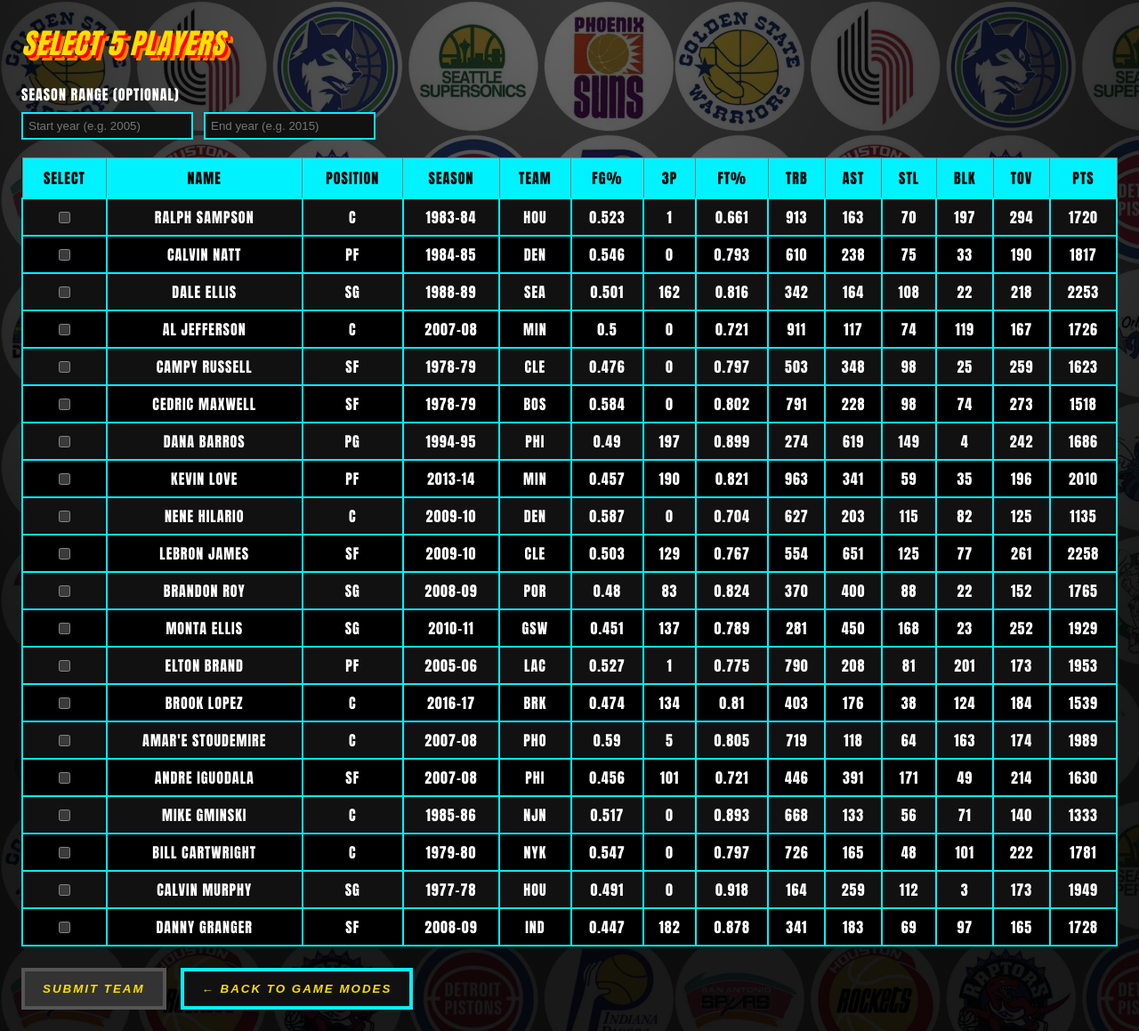
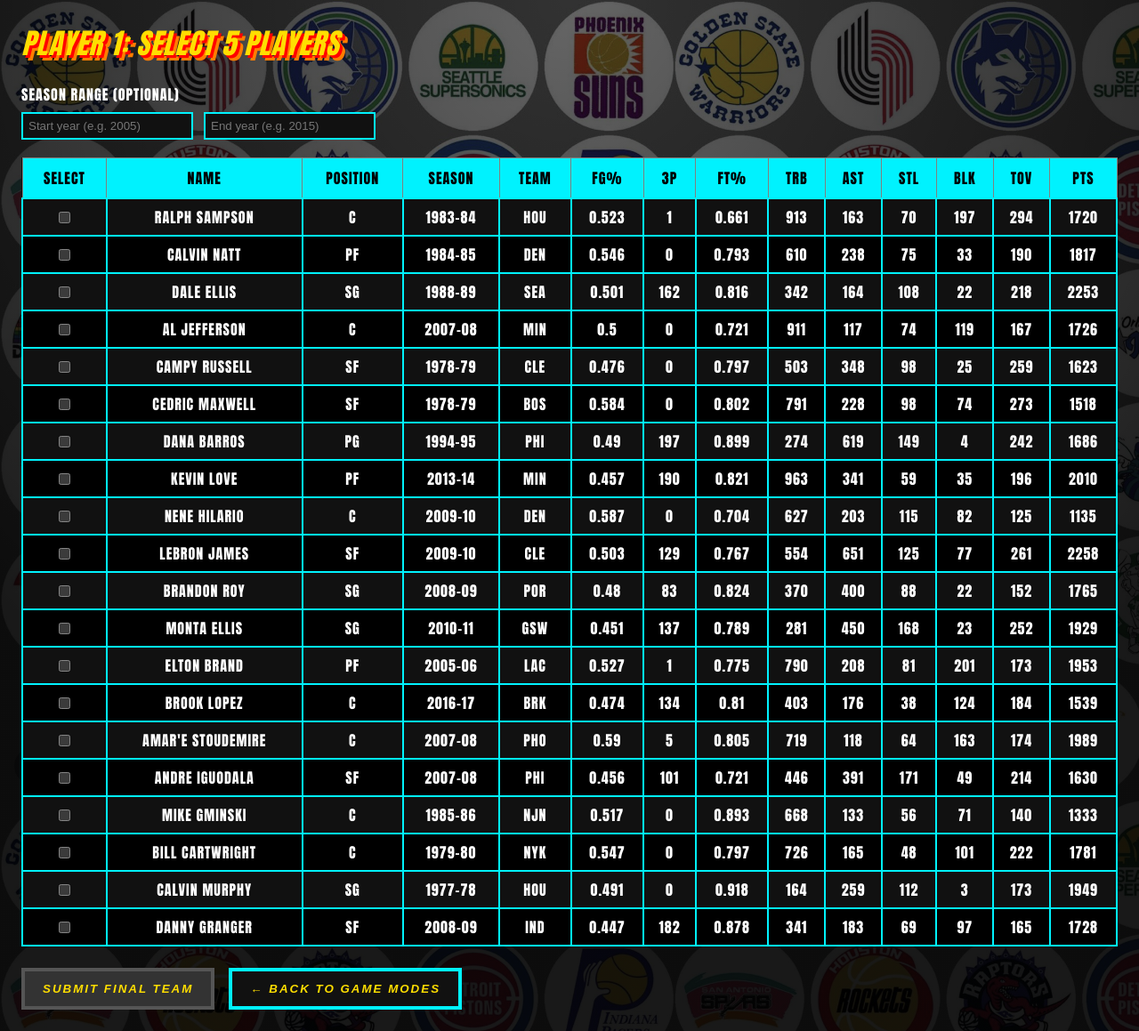
Before and after one commit to augustkeller/fantasy-basketball-simulator, a React (Vite) app in the folder fantasy-basketball/: page /select in a window 1280 px wide. Shown: the whole page at 89% size. Built offline with nearby package versions, Linux system fonts and the light colour scheme.

Commit message:
PlayerSelector.jsx rewired to use UserCountSelector.jsx - first steps

```diff
--- a/fantasy-basketball/src/pages/PlayerSelector.jsx
+++ b/fantasy-basketball/src/pages/PlayerSelector.jsx
@@ -1,35 +1,49 @@
 import { useState, useEffect } from "react";
-import { useNavigate } from "react-router-dom";
+import { useNavigate, useLocation } from "react-router-dom";
 import { players } from "../data/players";
 import { getRandomPlayers } from "../utils/randomPlayers";
 import Button from "../components/Button";
 import SeasonRangeSelector from "../components/SeasonRangeSelector";
 
-export default function PlayerSelector({
-  gameMode,
-  currentPlayer,
-  setCurrentPlayer,
-  teams,
-  setTeams
-}) {
+export default function PlayerSelector({ teams, setTeams }) {
   const navigate = useNavigate();
+  const location = useLocation();
+
+  // Get user count from GameModeSelector page
+  const userCount = location.state?.userCount || 1;
+
+  // Track which user is currently drafting
+  const [currentUser, setCurrentUser] = useState(1);
+
+  // Draft state
   const [selected, setSelected] = useState([]);
   const [randomPlayers, setRandomPlayers] = useState([]);
+
+  // Season filter state
   const [startYear, setStartYear] = useState("");
   const [endYear, setEndYear] = useState("");
 
-
-  // Generate 20 random players on first load
+  // Generate 20 random players when:
+  // - season range changes
+  // - current user changes
   useEffect(() => {
     const yearRange =
-      startYear && endYear && Number(startYear) <= Number(endYear)
+      startYear &&
+      endYear &&
+      Number(startYear) <= Number(endYear)
         ? { start: Number(startYear), end: Number(endYear) }
         : null;
 
-    const randomSelection = getRandomPlayers(players, 20, [], yearRange);
+    const randomSelection = getRandomPlayers(
+      players,
+      20,
+      [],
+      yearRange
+    );
+
     setRandomPlayers(randomSelection);
     setSelected([]);
-  }, [startYear, endYear, currentPlayer]);
+  }, [startYear, endYear, currentUser]);
 
   function togglePlayer(player) {
     setSelected(prev =>
@@ -42,18 +56,17 @@ export default function PlayerSelector({
   }
 
   function handleSubmit() {
-  if (gameMode === "two-player") {
-    if (currentPlayer === 1) {
-      setTeams(prev => ({ ...prev, player1: selected }));
+    // Save team dynamically (player1, player2, etc.)
+    setTeams(prev => ({
+      ...prev,
+      [`player${currentUser}`]: selected
+    }));
+
+    // Move to next user or go to results
+    if (currentUser < userCount) {
       setSelected([]);
-      setCurrentPlayer(2);
+      setCurrentUser(prev => prev + 1);
     } else {
-      setTeams(prev => ({ ...prev, player2: selected }));
-      navigate("/results");
-    }
-  } else {
-    // single-player
-    setTeams(prev => ({ ...prev, player1: selected }));
       navigate("/results");
     }
   }
@@ -64,11 +77,7 @@ function handleSubmit() {
 
   return (
     <div>
-      <h1>
-        {gameMode === "two-player"
-          ? `Player ${currentPlayer}: Select 5 Players`
-          : "Select 5 Players"}
-      </h1>
+      <h1>{`Player ${currentUser}: Select 5 Players`}</h1>
 
       <SeasonRangeSelector
         startYear={startYear}
@@ -129,9 +138,9 @@ function handleSubmit() {
           disabled={selected.length !== 5}
           onClick={handleSubmit}
         >
-          {gameMode === "two-player" && currentPlayer === 1
-            ? "Confirm Player 1 Team"
-            : "Submit Team"}
+          {currentUser < userCount
+            ? `Confirm Player ${currentUser} Team`
+            : "Submit Final Team"}
         </Button>
 
         <Button onClick={handleBack}>
```
Lines whose indentation alone changed are shown as unchanged.
